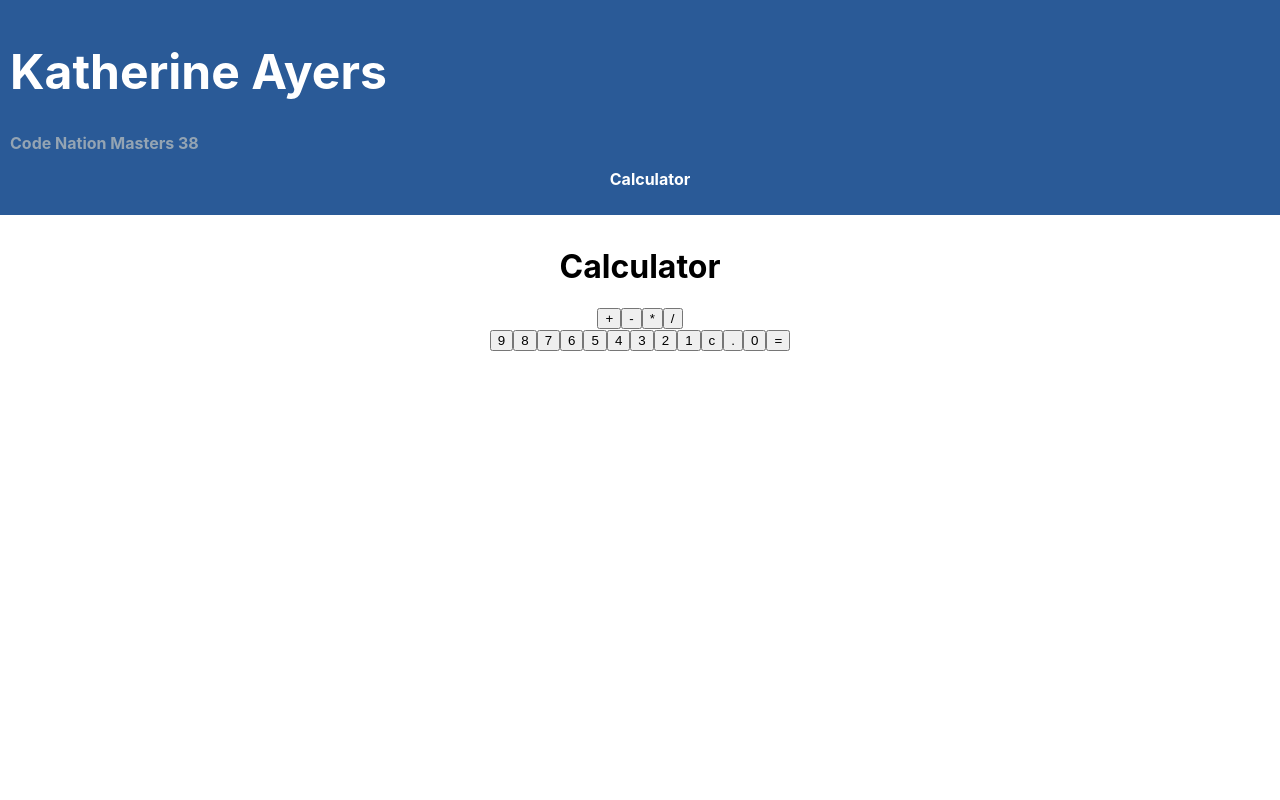
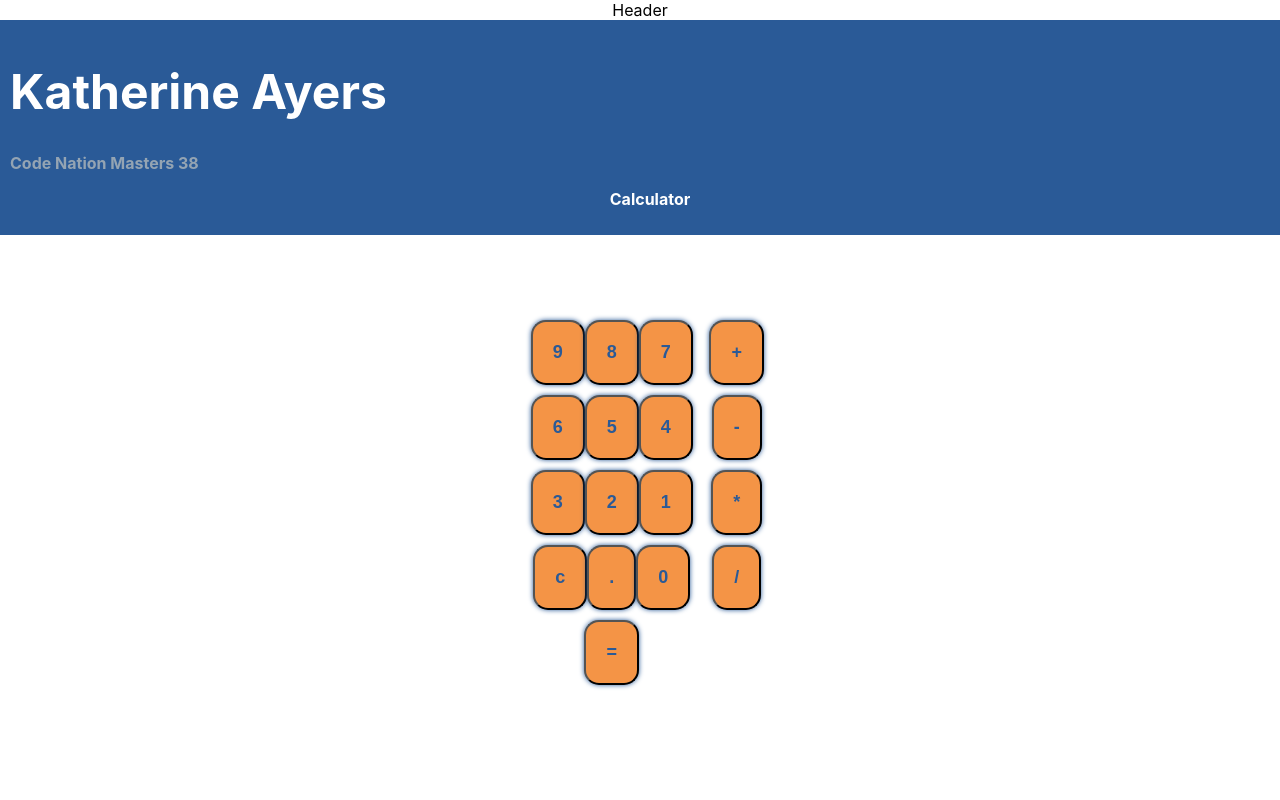
Before and after one commit to Indykatz/CN_calculator_38, a React (Create React App) app: page / in a window 1280 px wide. Shown: the top 800 px of the page. Built offline with nearby package versions, Linux system fonts and the light colour scheme.

Commit message:
to do list

```diff
--- a/src/App.css
+++ b/src/App.css
@@ -36,6 +36,71 @@
   min-height: 700px;
 }
 
+.display {
+  color: #2a5a97;
+  font-size: 300%;
+  margin: auto;
+  /* border: 1px solid black; */
+  min-height: 60px;
+}
+
+.calculator {
+  /* border: 1px solid black; */
+  justify-content: center;
+}
+
+.calc-box {
+  /* border: 1px solid black; */
+  display: flex;
+  width: 250px;
+  height: auto;
+  padding: 5px;
+  margin-left: auto;
+  margin-right: auto;
+}
+
+.numberButtons {
+  padding: 20px;
+  margin-top: 10px;
+  background-color: #f49446;
+  color: #2a5a97;
+  list-style: none;
+  flex-grow: 1;
+  text-align: center;
+  box-sizing: border-box;
+  border-radius: 15px;
+  box-shadow: 0 0 5px #2a5a97;
+  cursor: pointer;
+  font-weight: bold;
+  font-size: large;
+}
+
+.oppButtons {
+  padding: 20px;
+  margin-top: 10px;
+  background-color: #f49446;
+  color: #2a5a97;
+  list-style: none;
+  flex-grow: 1;
+  text-align: center;
+  box-sizing: border-box;
+  border-radius: 15px;
+  box-shadow: 0 0 5px #2a5a97;
+  cursor: pointer;
+  font-weight: bold;
+  font-size: large;
+}
+
+/* Animation on button */
+/* All button */
+.numberButtons:active,
+.oppButtons:active {
+  color: #f49446;
+  background: #2a5a97;
+  box-shadow: 0 0 10px #f49446, 0 0 40px #f49446, 0 0 80px;
+  transform: translateY(4px);
+}
+
 /* footer */
 .footer {
   /* position: fixed; */
--- a/src/App.js
+++ b/src/App.js
@@ -26,7 +26,7 @@ const App = () => {
 
   return (
     <div className="App">
-      {/* Header */}
+      Header
       <div className="header">
         <HeaderBanner
           name="Katherine Ayers"
@@ -37,10 +37,16 @@ const App = () => {
       {/* Body */}
       <div className="content">
         <div className="calculator">
-          <h1>Calculator</h1>
-          <h1>{input}</h1>
-          <Operators handleClick={handleClick} />
-          <Numbers handleClick={handleClick} />
+          {/* <h1>Calculator</h1> */}
+          <h1 className="display" data-testid="display">
+            {input}
+          </h1>
+          <div className="calc-box">
+            <div className="numbers">
+              <Numbers handleClick={handleClick} />
+            </div>
+            <Operators handleClick={handleClick} />
+          </div>
         </div>
       </div>
       {/* Footer */}
--- a/src/component/Numbers.js
+++ b/src/component/Numbers.js
@@ -17,7 +17,7 @@ const Numbers = ({ handleClick }) => {
   return (
     <div>
       {numButtons.map((aButton) => (
-        <button onClick={handleClick} key={aButton}>
+        <button className="numberButtons" onClick={handleClick} key={aButton}>
           {aButton}
         </button>
       ))}
--- a/src/component/Operators.js
+++ b/src/component/Operators.js
@@ -3,7 +3,7 @@ const Operators = ({ handleClick }) => {
   return (
     <div>
       {operatorButtons.map((aButton) => (
-        <button onClick={handleClick} key={aButton}>
+        <button className="oppButtons" onClick={handleClick} key={aButton}>
           {aButton}
         </button>
       ))}
```
Also changed, not shown: 2 other files (tests, documents, lock files or other folders).
